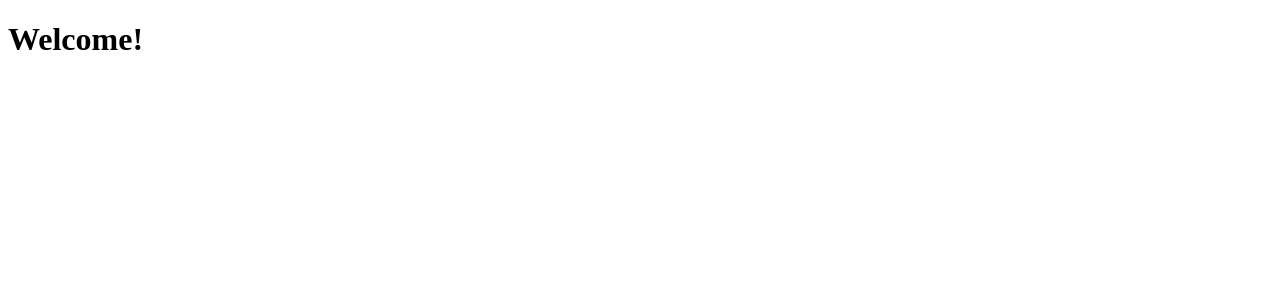
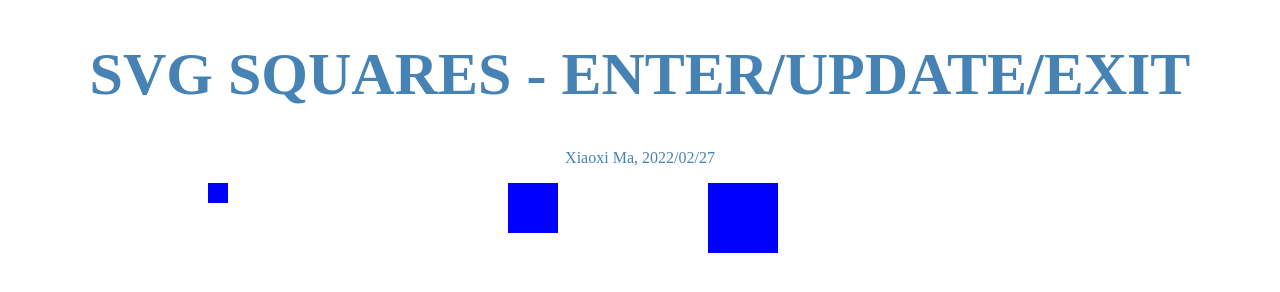
Before and after one commit to xiaoximaneu/xiaoximaneu.github.io, a plain HTML site: page homework/02-14/d3.html in a window 1280 px wide. Drawn offline with nearby package versions, Linux system fonts and the light colour scheme.

Commit message:
add d3 page

```diff
--- a/homework/02-14/d3.html
+++ b/homework/02-14/d3.html
@@ -1,23 +1,126 @@
 <!DOCTYPE html>
 <html>
-  <head>
+
+<head>
     <meta charset="utf-8" />
-    <title>D3 Basics</title>
+    <title>D3 EXPERIMENT</title>
     <script src="https://d3js.org/d3.v7.min.js"></script>
+    <style>
+      .headline {
+        font-size: 60px;
+        font-family: 'Times New Roman', Times, serif;
+        color: steelblue;
+        text-align: center;
+      }
 
+      .small {
+        font-family: 'Times New Roman', Times, serif;
+        color: steelblue;
+        text-align: center;
+      }
+    </style>
   </head>
+
   <body>
-   <h1 id="title">Welcome!</h1>
+    <h1 id="title">SVG SQUARES - ENTER/UPDATE/EXIT</h1>
+    <p></p>
+    <svg id="rectCanvas" height="1000px" width="1000px"></svg>
 
-   <svg id="circleCanvas">
-  </svg>
+     <script>
+       //headline
+       d3.select("#title")
+         .attr("class","headline")
+       //add a paragraph
+       d3.select("p").text("Xiaoxi Ma, 2022/02/27")
+         .attr("class","small");
+        // Data
+        var data2021 = [
+            {
+                country: "fra",
+                value: 20
+            },
+            {
+                country: "fin",
+                value: 70
+            },
+            {
+                country: "deu",
+                value: 50
+            }
+        ];
 
-   <script>
+        var data2018 = [
+            {
+                country: "fra",
+                value: 130
+            },
+            {
+                country: "deu",
+                value: 40
+            },
+        ];
+        var data2015 = [
+            {
+                country: "fra",
+                value: 60
+            },
+            {
+                country: "fin",
+                value: 100
+            },
+            {
+                country: "deu",
+                value: 90
+            }
+        ];
 
+        function drawRect(dataArray) {
 
+            var rect = d3.select("#rectCanvas")
+            .selectAll("rect")
+            .data(dataArray, function(currentDataPoint) {
+                console.log(currentDataPoint.country);
+                return currentDataPoint.country;
+            });
 
+            rect
+                .transition()
+                .duration(1000)
+                .attr("x", function(d){
+                    return d.value * 5;
+                })
+                .attr("height", function(d){
+                    return d.value;
+                })
+                .attr("width", function(d){
+                    return d.value;
+                })
+                .attr("fill", "black")
+                ;
 
+            rect.enter().append("rect")
+                .attr("class", "myRect")
+                .attr("x", function(d){
+                    return d.value * 10;
+                })
+                .attr("height", function(d){
+                    return d.value;
+                })
+                .attr("width", function(d){
+                    return d.value;
+                })
+                .attr("fill","blue")
+                .transition()
+                .duration(1000)
 
-   </script>
-  </body>
+            rect.exit()
+            .transition().duration(1000)
+            .attr("height", 0)
+            .attr("fill","green")
+            .remove();
+        }
+        drawRect(data2021);
+
+    </script>
+    </body>
 </html>
```
Also changed, not shown: index.html (+2 -1 lines).
